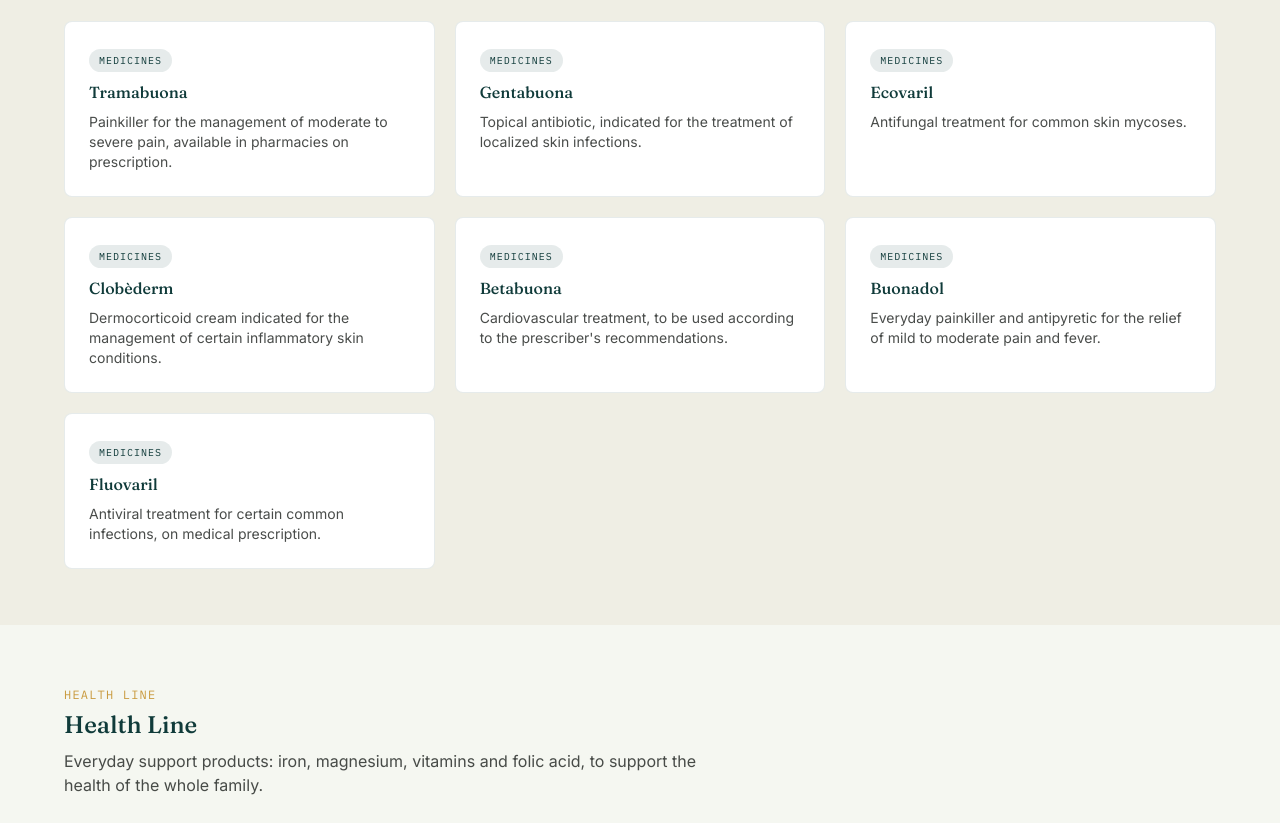
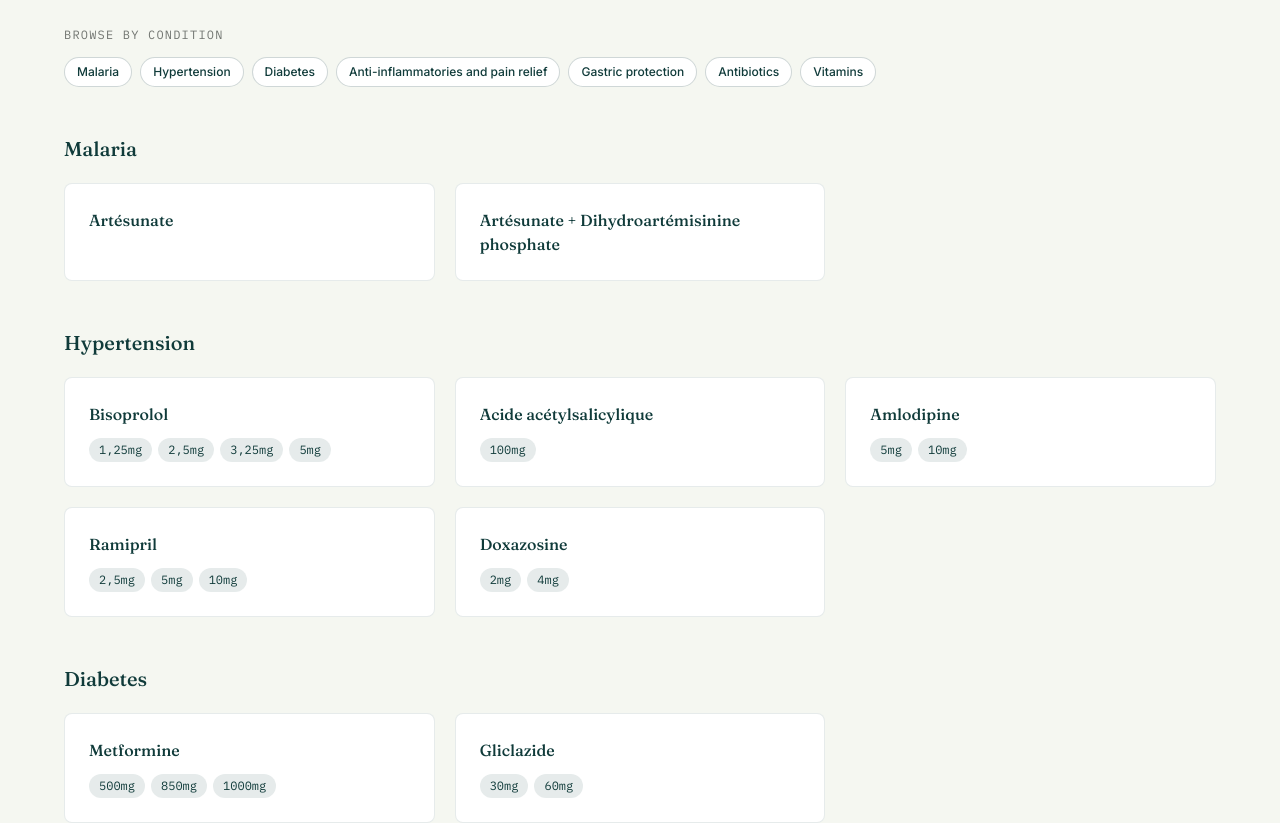
Before and after one commit to lepefy-labs/buonapharma, a Next.js app: page /en/produits in a window 1280 px wide. Shown: the part 560-1383 px from the top of the page. Built offline with nearby package versions, Linux system fonts and the light colour scheme.

Commit message:
Add files via upload

```diff
--- a/src/app/[locale]/produits/page.tsx
+++ b/src/app/[locale]/produits/page.tsx
@@ -1,10 +1,9 @@
 import { useLocale, useTranslations } from "next-intl";
-import { products, ProductCategory } from "@/lib/products";
+import { pathologies, products, ProductCategory } from "@/lib/products";
 import { Header } from "@/components/Header";
 import { Footer } from "@/components/Footer";
 
 const categories: { key: ProductCategory; anchor: string }[] = [
-  { key: "pharma", anchor: "medicaments" },
   { key: "health", anchor: "ligne-sante" },
   { key: "cosmetics", anchor: "cosmetiques" },
 ];
@@ -32,6 +31,68 @@ export default function ProductsPage() {
               {t("title")}
             </h1>
             <p className="mt-4 text-lg text-ink/80">{t("intro")}</p>
+          </div>
+        </section>
+
+        <section id="medicaments" className="bg-paper px-6 py-14">
+          <div className="mx-auto max-w-6xl">
+            <span className="font-mono text-xs uppercase tracking-widest text-gold">
+              {t("pharma_title")}
+            </span>
+            <h2 className="mt-1 font-display text-2xl font-medium text-forest">
+              {t("pharma_title")}
+            </h2>
+            <p className="mt-2 max-w-2xl text-ink/80">{t("pharma_text")}</p>
+
+            <nav aria-label={t("browse_by_pathology")} className="mt-8">
+              <span className="font-mono text-xs uppercase tracking-widest text-ink/60">
+                {t("browse_by_pathology")}
+              </span>
+              <ul className="mt-3 flex flex-wrap gap-2">
+                {pathologies.map((pathology) => (
+                  <li key={pathology.slug}>
+                    <a
+                      href={`#${pathology.slug}`}
+                      className="inline-block rounded-full border border-forest/20 bg-white px-3 py-1.5 text-xs font-medium text-forest transition hover:bg-forest hover:text-paper focus-visible:outline-none focus-visible:ring-2 focus-visible:ring-gold"
+                    >
+                      {locale === "fr" ? pathology.nameFr : pathology.nameEn}
+                    </a>
+                  </li>
+                ))}
+              </ul>
+            </nav>
+
+            {pathologies.map((pathology) => (
+              <div key={pathology.slug} id={pathology.slug} className="mt-12 scroll-mt-24">
+                <h3 className="font-display text-xl font-medium text-forest">
+                  {locale === "fr" ? pathology.nameFr : pathology.nameEn}
+                </h3>
+                <ul className="mt-5 grid grid-cols-1 gap-5 md:grid-cols-2 lg:grid-cols-3">
+                  {pathology.medicines.map((medicine) => (
+                    <li
+                      key={medicine.name}
+                      className="rounded-lg border border-forest/10 bg-white p-6 transition hover:shadow-sm"
+                    >
+                      <strong className="block font-display text-base font-medium text-forest">
+                        {medicine.name}
+                      </strong>
+                      {medicine.dosages.length > 0 && (
+                        <div className="mt-3 flex flex-wrap gap-1.5">
+                          {medicine.dosages.map((dosage) => (
+                            <span
+                              key={dosage}
+                              className="rounded-full bg-forest/10 px-2.5 py-1 font-mono text-xs text-forest"
+                            >
+                              {dosage}
+                            </span>
+                          ))}
+                        </div>
+                      )}
+                    </li>
+                  ))}
+                </ul>
+              </div>
+            ))}
           </div>
         </section>
 
--- a/src/i18n/messages/en.json
+++ b/src/i18n/messages/en.json
@@ -76,7 +76,8 @@
     "health_text": "Everyday support products: iron, magnesium, vitamins and folic acid, to support the health of the whole family.",
     "cosmetics_title": "Cosmetics",
     "cosmetics_text": "A range of body care products — shower gels and intimate hygiene care — formulated to respect sensitive skin.",
-    "learn_more": "Learn more"
+    "learn_more": "Learn more",
+    "browse_by_pathology": "Browse by condition"
   },
   "partners": {
     "title": "Become a partner",
--- a/src/i18n/messages/fr.json
+++ b/src/i18n/messages/fr.json
@@ -76,7 +76,8 @@
     "health_text": "Compléments et produits de soutien au quotidien : fer, magnésium, vitamines et acide folique, pour accompagner la santé de toute la famille.",
     "cosmetics_title": "Cosmétiques",
     "cosmetics_text": "Une gamme de soins du corps — gels douche et soins d'hygiène intime — formulée pour respecter les peaux sensibles.",
-    "learn_more": "En savoir plus"
+    "learn_more": "En savoir plus",
+    "browse_by_pathology": "Parcourir par pathologie"
   },
   "partners": {
     "title": "Devenir partenaire",
--- a/src/lib/products.ts
+++ b/src/lib/products.ts
@@ -8,58 +8,100 @@ export type Product = {
   descriptionEn: string;
 };
 
+export type Pathology = {
+  slug: string;
+  nameFr: string;
+  nameEn: string;
+  medicines: {
+    name: string;
+    dosages: string[]; // es. ["1,25mg", "2,5mg", "3,25mg", "5mg"]
+  }[];
+};
+
+export const pathologies: Pathology[] = [
+  {
+    slug: "paludisme",
+    nameFr: "Paludisme",
+    nameEn: "Malaria",
+    medicines: [
+      { name: "Artésunate", dosages: [] },
+      { name: "Artésunate + Dihydroartémisinine phosphate", dosages: [] },
+    ],
+  },
+  {
+    slug: "hypertension",
+    nameFr: "Hypertension",
+    nameEn: "Hypertension",
+    medicines: [
+      { name: "Bisoprolol", dosages: ["1,25mg", "2,5mg", "3,25mg", "5mg"] },
+      { name: "Acide acétylsalicylique", dosages: ["100mg"] },
+      { name: "Amlodipine", dosages: ["5mg", "10mg"] },
+      { name: "Ramipril", dosages: ["2,5mg", "5mg", "10mg"] },
+      { name: "Doxazosine", dosages: ["2mg", "4mg"] },
+    ],
+  },
+  {
+    slug: "diabete",
+    nameFr: "Diabète",
+    nameEn: "Diabetes",
+    medicines: [
+      { name: "Metformine", dosages: ["500mg", "850mg", "1000mg"] },
+      { name: "Gliclazide", dosages: ["30mg", "60mg"] },
+    ],
+  },
+  {
+    slug: "anti-inflammatoires-antalgiques",
+    nameFr: "Anti-inflammatoires et antalgiques",
+    nameEn: "Anti-inflammatories and pain relief",
+    medicines: [
+      { name: "Tramadol", dosages: ["50mg", "100mg"] },
+      { name: "Kétorolac", dosages: ["30mg"] },
+      { name: "Ibuprofène", dosages: ["200mg", "400mg", "600mg"] },
+      { name: "Kétoprofène", dosages: ["80mg"] },
+      { name: "Nimésulide", dosages: ["100mg"] },
+      { name: "Paracétamol", dosages: ["500mg", "1000mg"] },
+    ],
+  },
+  {
+    slug: "gastroprotecteurs",
+    nameFr: "Gastroprotecteurs",
+    nameEn: "Gastric protection",
+    medicines: [
+      { name: "Lansoprazole", dosages: ["15mg", "30mg"] },
+      { name: "Oméprazole", dosages: ["10mg", "20mg"] },
+      { name: "Pantoprazole", dosages: ["20mg", "40mg"] },
+      { name: "Ranitidine", dosages: ["150mg", "300mg"] },
+    ],
+  },
+  {
+    slug: "antibiotiques",
+    nameFr: "Antibiotiques",
+    nameEn: "Antibiotics",
+    medicines: [
+      { name: "Benzylpénicilline benzathine", dosages: ["1,2 M UI", "2,4 M UI"] },
+      { name: "Céfotaxime", dosages: ["1g/4ml"] },
+      { name: "Amoxicilline", dosages: ["1g"] },
+      { name: "Ciprofloxacine", dosages: ["250mg", "500mg", "750mg"] },
+      { name: "Lévofloxacine", dosages: ["250mg", "500mg", "750mg"] },
+      { name: "Azithromycine", dosages: ["500mg"] },
+      { name: "Clarithromycine", dosages: ["500mg"] },
+      { name: "Amoxicilline + acide clavulanique", dosages: ["1g"] },
+    ],
+  },
+  {
+    slug: "vitamines",
+    nameFr: "Vitamines",
+    nameEn: "Vitamins",
+    medicines: [
+      { name: "Acide folique", dosages: ["1mg", "5mg"] },
+      { name: "Fer + acide folique", dosages: ["sirop", "flacon"] },
+    ],
+  },
+];
+
 // Nomi di prodotto invariati (identità di marca), descrizioni riscritte da zero
 // — nessun testo copiato dal sito precedente.
 export const products: Product[] = [
-  {
-    slug: "tramabuona",
-    category: "pharma",
-    name: "Tramabuona",
-    descriptionFr: "Antalgique destiné à la prise en charge de la douleur modérée à sévère, disponible en pharmacie sur prescription.",
-    descriptionEn: "Painkiller for the management of moderate to severe pain, available in pharmacies on prescription.",
-  },
-  {
-    slug: "gentabuona",
-    category: "pharma",
-    name: "Gentabuona",
-    descriptionFr: "Antibiotique à usage topique, indiqué dans le traitement des infections cutanées localisées.",
-    descriptionEn: "Topical antibiotic, indicated for the treatment of localized skin infections.",
-  },
-  {
-    slug: "ecovaril",
-    category: "pharma",
-    name: "Ecovaril",
-    descriptionFr: "Traitement antifongique destiné aux mycoses cutanées courantes.",
-    descriptionEn: "Antifungal treatment for common skin mycoses.",
-  },
-  {
-    slug: "clobederm",
-    category: "pharma",
-    name: "Clobèderm",
-    descriptionFr: "Crème dermocorticoïde indiquée dans la prise en charge de certaines affections cutanées inflammatoires.",
-    descriptionEn: "Dermocorticoid cream indicated for the management of certain inflammatory skin conditions.",
-  },
-  {
-    slug: "betabuona",
-    category: "pharma",
-    name: "Betabuona",
-    descriptionFr: "Traitement à visée cardiovasculaire, à utiliser selon les recommandations du prescripteur.",
-    descriptionEn: "Cardiovascular treatment, to be used according to the prescriber's recommendations.",
-  },
-  {
-    slug: "buonadol",
-    category: "pharma",
-    name: "Buonadol",
-    descriptionFr: "Antalgique et antipyrétique d'usage courant pour le soulagement de la douleur légère à modérée et de la fièvre.",
-    descriptionEn: "Everyday painkiller and antipyretic for the relief of mild to moderate pain and fever.",
-  },
-  {
-    slug: "fluovaril",
-    category: "pharma",
-    name: "Fluovaril",
-    descriptionFr: "Traitement antiviral destiné à certaines infections courantes, sur prescription médicale.",
-    descriptionEn: "Antiviral treatment for certain common infections, on medical prescription.",
-  },
   {
     slug: "ferbuona",
     category: "health",
```
